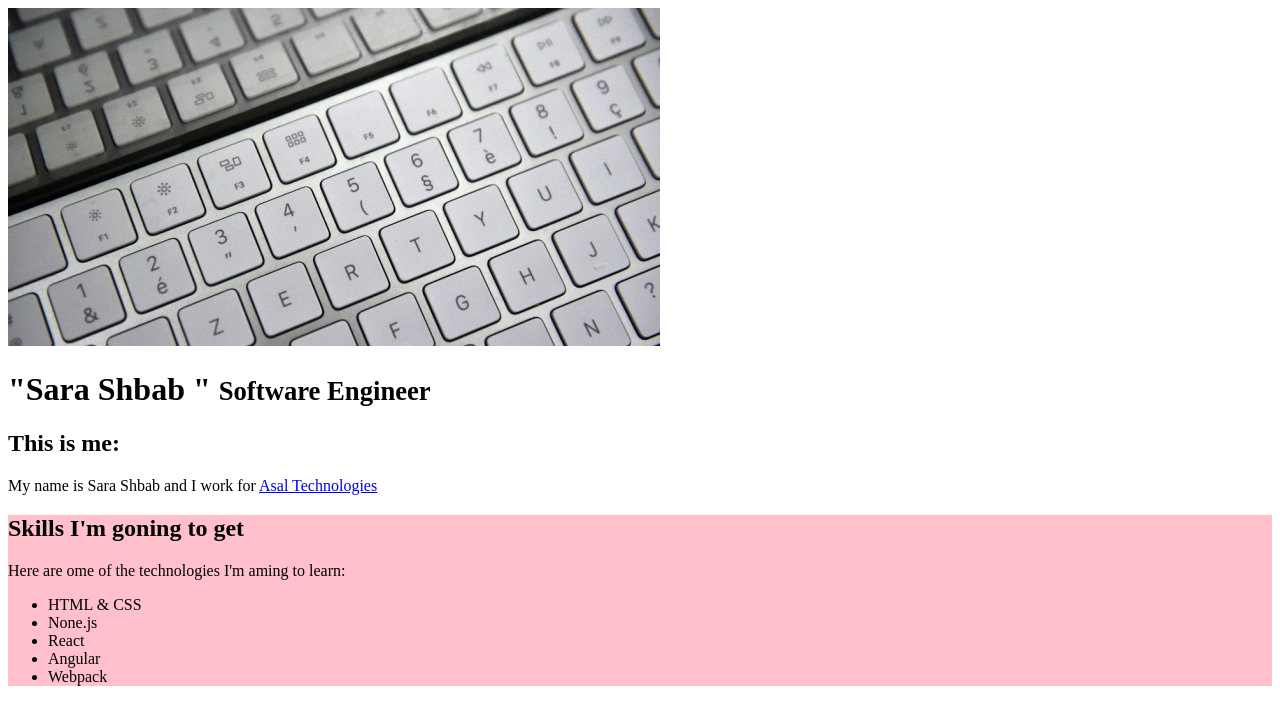
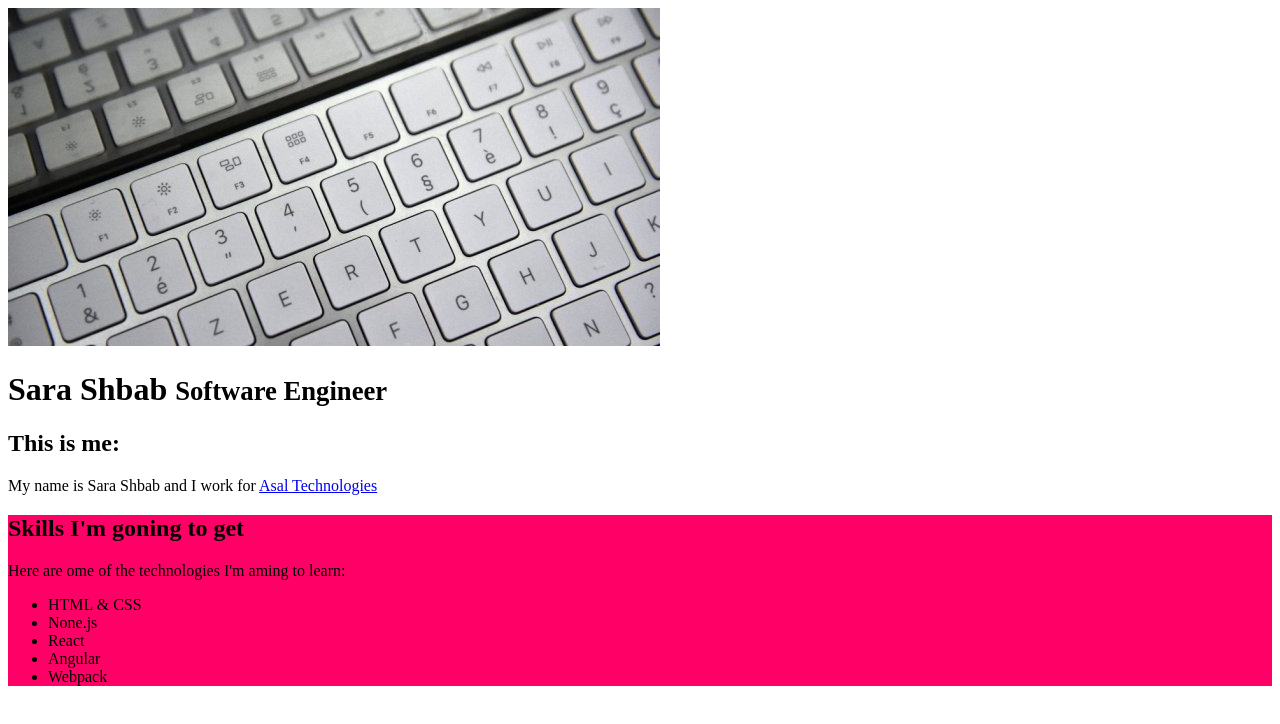
Before and after one commit to SarahShamasneh/sarah, a plain HTML site: page index.html in a window 1280 px wide. Drawn offline with Linux system fonts and the light colour scheme.

Commit message:
example4

```diff
--- a/index.html
+++ b/index.html
@@ -40,7 +40,7 @@
 			<img src="keyboard.jpg" alt="Keyboard Header" id="headerIMG">
 					<div class="content">
 			<h1>
-				"Sara Shbab "
+				Sara Shbab
 				<small>Software Engineer</small>
 			</h1>
 		</div>
@@ -50,7 +50,7 @@
 		<h1>This is me:</h1>
 		<p>My name is Sara Shbab and I work for <a href="https://www.asaltech.com" target="_blank">Asal Technologies</a></p>
 	</section>
-	<section class="skills" style="background-color:pink">
+	<section class="skills" style="background-color:#ff0066">
 		<h2>Skills I'm goning to get</h1>
 		<p>Here are ome of the technologies I'm aming to learn:</p>
 		<ul>
```
